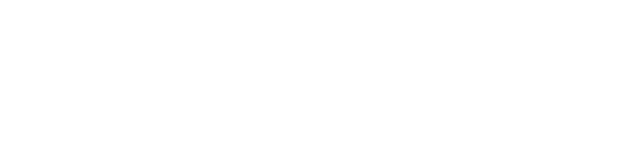
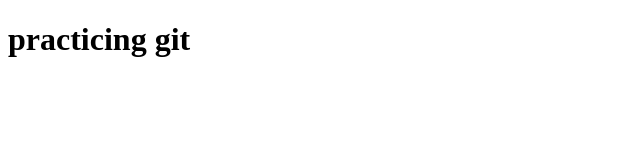
Before and after one commit to Rupam-Mondal/WEB-ASSIGNMENT, a plain HTML site: page Assignment17/question1/index.html in a window 1280 px wide. Shown: the whole page, without its empty margins (0-640 px from the left). Drawn offline with Linux system fonts and the light colour scheme.

Commit message:
updated question 1

```diff
--- a/Assignment17/question1/index.html
+++ b/Assignment17/question1/index.html
@@ -6,6 +6,6 @@
     <title>Document</title>
 </head>
 <body>
-
+    <h1>practicing git</h1>
 </body>
 </html>
```
